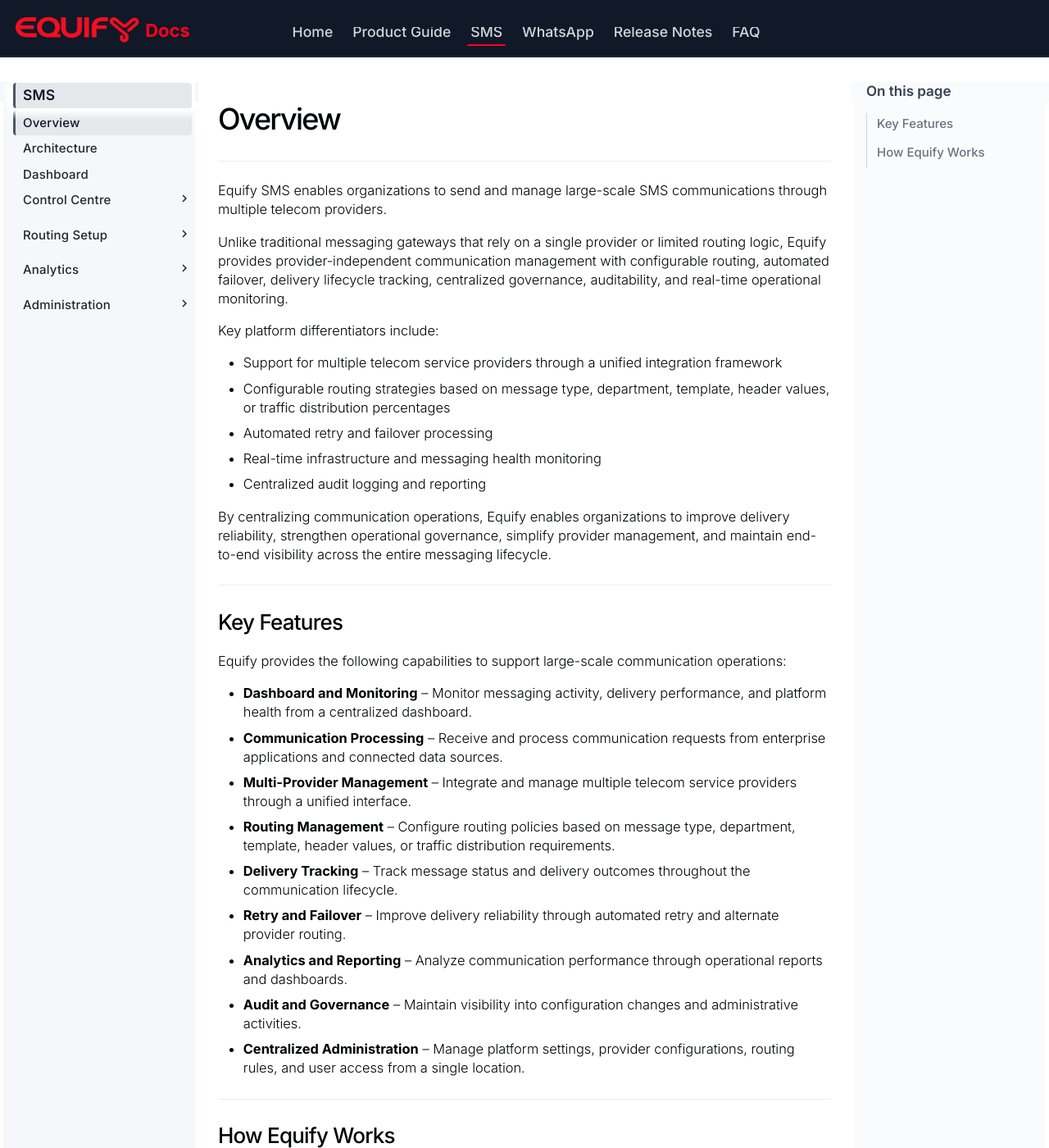
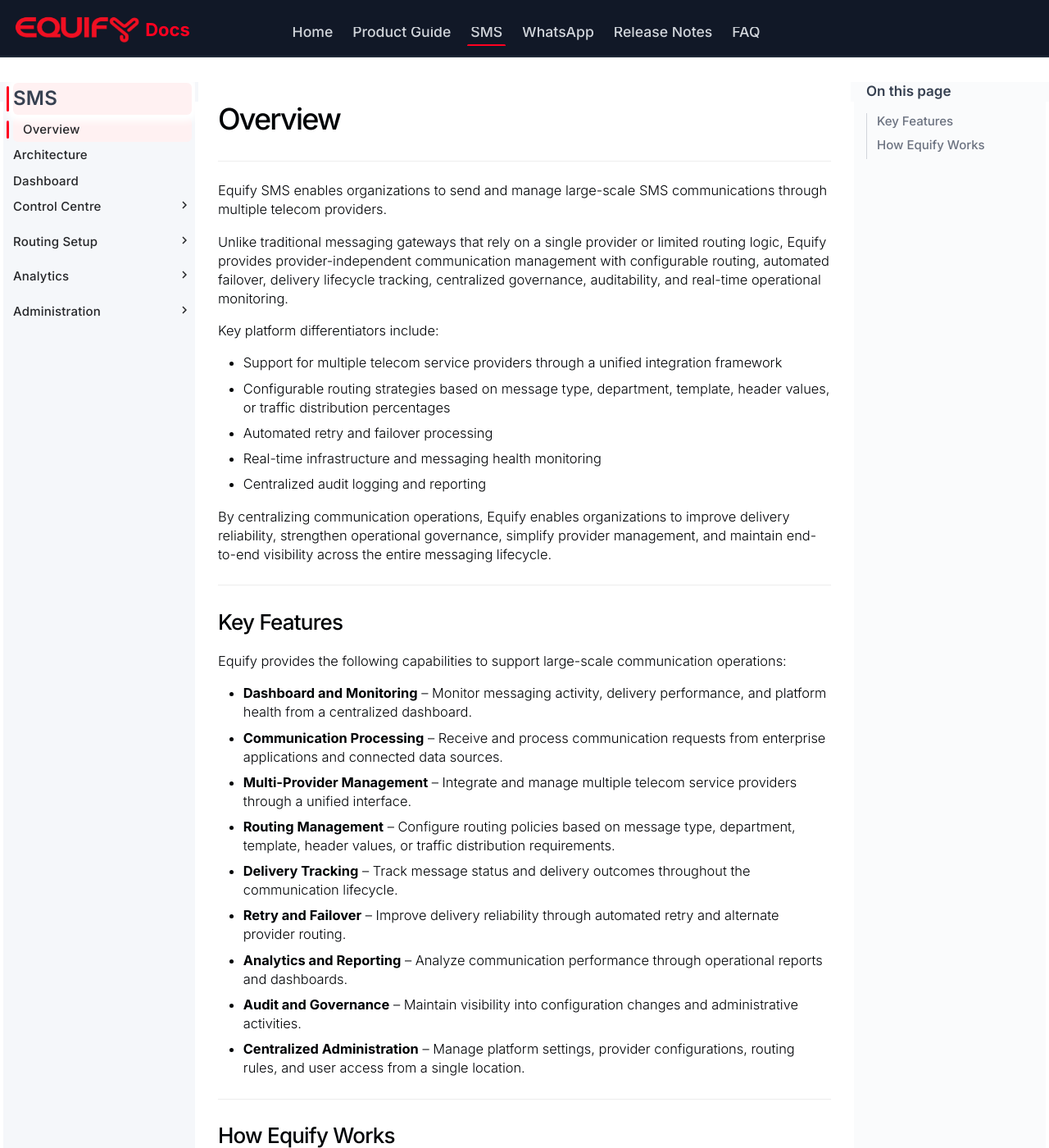
Before and after one commit to Selvamani1068/Equify, an MkDocs documentation site: the page built from docs/overview.md, in a window 1280 px wide and 1400 px high. Shown: the whole window at 82% size. Built offline with MkDocs 1.6.1 and Material for MkDocs 9.7.7, drawn with Linux system fonts in a browser that asks for light colours.

Commit message:
Revert custom.css changes

```diff
--- a/docs/stylesheets/custom.css
+++ b/docs/stylesheets/custom.css
@@ -163,8 +163,8 @@
 
 /* Navigation section titles */
 .md-sidebar--primary .md-nav__item--section > .md-nav__link {
-    font-size: 0.85rem !important;
-    font-weight: 400;
+    font-size: 0.95rem !important;
+    font-weight: 600;
 }
 
 /* =====================================================
@@ -197,6 +197,25 @@
 .md-sidebar--secondary .md-nav__link:hover {
     color: #2563eb !important;
 }
+
+/* Active item */
+.md-sidebar--secondary .md-nav__link--active {
+    color: #2563eb !important;
+    font-weight: 600 !important;
+}
+
+/* Blue indicator bar */
+.md-sidebar--secondary .md-nav__link--active::before {
+    content: "";
+    position: absolute;
+    left: -17px;
+    top: 0;
+    height: 100%;
+    width: 3px;
+    background: #2563eb;
+    border-radius: 2px;
+}
+
 /* H3 items */
 .md-sidebar--secondary .md-nav__list .md-nav__list .md-nav__link {
     color: #9ca3af !important;
@@ -240,6 +259,17 @@
     color: #36383c !important;
     font-weight: 400;
     font-size: 0.78rem;
+}
+
+/* Active Page */
+.md-sidebar--primary .md-nav__link--active {
+    color: #ff0020 !important;
+    font-weight: 600 !important;
+}
+
+/* Hover */
+.md-sidebar--primary .md-nav__link:hover {
+    color: #ff0020 !important;
 }
 
 /* Reduce gap between logo and title */
@@ -504,7 +534,7 @@
 
 .md-header__title {
     position: relative;
-    top: -20px;
+    top: 27px;
 }
 
 .md-header__title {
@@ -535,7 +565,116 @@
    =================================== */
 
 :root {
-    --equify-accent: #6b7280;
+    --equify-red: #ff0020;
+}
+
+/* Active top menu underline */
+.md-tabs__item--active::after {
+    background: var(--equify-red) !important;
+}
+
+/* Active top menu text */
+.md-tabs__link--active {
+    color: var(--equify-red) !important;
+}
+
+/* Menu hover */
+.md-tabs__link:hover {
+    color: var(--equify-red) !important;
+}
+
+/* Active TOC item */
+.md-sidebar--secondary .md-nav__link--active {
+    color: var(--equify-red) !important;
+}
+
+/* TOC active indicator line */
+.md-sidebar--secondary .md-nav__link--active::before {
+    background: var(--equify-red) !important;
+}
+
+/* Parent active TOC item */
+.md-sidebar--secondary .md-nav__item--active > .md-nav__link {
+    background: var(--equify-red) !important;
+}
+
+/* TOC hover */
+.md-sidebar--secondary .md-nav__link:hover {
+    color: var(--equify-red) !important;
+}
+
+
+
+.md-typeset a:hover {
+    color: #cc0019;
+}
+
+/* Active page */
+.md-sidebar--primary .md-nav__link--active {
+    color: #374151 !important;       /* keep text dark */
+    font-weight: 600 !important;
+
+    background: #fff1f2 !important;  /* pale red */
+    border-radius: 6px;
+    padding-left: 12px !important;
+
+    position: relative;
+}
+
+/* Red indicator bar */
+.md-sidebar--primary .md-nav__link--active::before {
+    content: "";
+    position: absolute;
+    left: -8px;
+    top: 4px;
+    bottom: 4px;
+    width: 3px;
+    background: #ff0020;
+    border-radius: 2px;
+}
+
+/* Hover effect */
+.md-sidebar--primary .md-nav__link:hover {
+    background: #fff5f5;
+    border-radius: 6px;
+    color: inherit !important;
+}
+
+.md-sidebar--primary .md-nav__item--active > .md-nav__link {
+    color: #374151 !important;
+    background: #fff1f2 !important;
+    border-radius: 6px;
+    position: relative;
+}
+
+.md-sidebar--primary .md-nav__item--active > .md-nav__link::before {
+    content: "";
+    position: absolute;
+    left: -8px;
+    top: 4px;
+    bottom: 4px;
+    width: 3px;
+    background: #ff0020;
+    border-radius: 2px;
+}
+
+/* Active TOC item - all levels */
+.md-sidebar--secondary .md-nav__link--active,
+.md-sidebar--secondary .md-nav__item .md-nav__link--active {
+    color: #ff1f3d !important;
+    font-weight: 600 !important;
+}
+
+/* Active nested TOC items */
+.md-sidebar--secondary .md-nav__list .md-nav__link--active {
+    color: #ff1f3d !important;
+}
+
+/* Active H3/H4 items */
+.md-sidebar--secondary .md-nav__list .md-nav__list .md-nav__link--active,
+.md-sidebar--secondary .md-nav__list .md-nav__list .md-nav__list .md-nav__link--active {
+    color: #ff1f3d !important;
+    font-weight: 600 !important;
 }
 
 /* Pull logo/title/search upward */
@@ -579,7 +718,7 @@
 
 /* Section titles (Overview, Architecture, Dashboard, etc.) */
 .md-sidebar--primary .md-nav__item--section > .md-nav__link {
-    font-size: 0.85rem !important;
+    font-size: 1.2rem !important;
     line-height: 1.2 !important;
     padding-top: 5px !important;
     padding-bottom: 5px !important;
@@ -587,7 +726,7 @@
 
 .md-sidebar--primary > .md-sidebar__scrollwrap
 .md-nav > .md-nav__list > .md-nav__item > .md-nav__link {
-    font-size: 0.87rem !important;
+    font-size: 1.2rem !important;
     font-weight: 600 !important;
 }
 
@@ -1486,93 +1625,3 @@
     font-size: 0.8rem;
     color: #3e3f43;
 }
-
-:root {
-    --equify-accent: #6b7280; /* enterprise grey */
-}
-.md-header__title .md-header__topic,
-.md-header__title .md-ellipsis {
-    display: none !important;
-}
-
-/* Static "Docs" label */
-.md-header__title::after {
-    content: "Docs";
-    display: inline-block;
-    color: #ff0020 !important;
-    font-weight: 700;
-    font-size: 1.1rem;
-}
-
-/* =====================================================
-   LEFT SIDEBAR — ACTIVE STATE & HOVER (all nesting levels)
-   ===================================================== */
-
-:root {
-    --equify-accent: #4b5563;    /* indicator bar color */
-    --equify-active-bg: #e5e7eb; /* clearly darker than sidebar bg */
-    --equify-hover-bg: #edeff2;
-}
-
-.md-sidebar--primary .md-nav__link {
-    border-radius: 4px;
-    border-left: 3px solid transparent; /* reserve space so active doesn't shift layout */
-    padding-left: 9px !important;
-    transition: background-color .15s ease, color .15s ease;
-}
-
-/* HOVER — matched at every nesting depth */
-.md-sidebar--primary .md-nav__link:hover,
-.md-sidebar--primary .md-nav__list .md-nav__list .md-nav__link:hover,
-.md-sidebar--primary .md-nav__list .md-nav__list .md-nav__list .md-nav__link:hover {
-    background: var(--equify-hover-bg) !important;
-    color: #111827 !important;
-}
-
-/* ACTIVE — matched at every nesting depth so specificity always wins */
-.md-sidebar--primary .md-nav__link--active,
-.md-sidebar--primary .md-nav__list .md-nav__list .md-nav__link--active,
-.md-sidebar--primary .md-nav__list .md-nav__list .md-nav__list .md-nav__link--active,
-.md-sidebar--primary .md-nav__item--active > .md-nav__link,
-.md-sidebar--primary .md-nav__list .md-nav__list .md-nav__item--active > .md-nav__link,
-.md-sidebar--primary .md-nav__list .md-nav__list .md-nav__list .md-nav__item--active > .md-nav__link {
-    background: var(--equify-active-bg) !important;
-    color: #111827 !important;
-    font-weight: 600 !important;
-    border-left: 3px solid var(--equify-accent) !important;
-}
-
-/* =====================================================
-   RIGHT SIDEBAR (TOC) — ACTIVE STATE & HOVER, ALL LEVELS
-   ===================================================== */
-
-:root {
-    --equify-toc-active-bg: #e5e7eb;
-    --equify-toc-hover-bg: #f0f1f3;
-    --equify-toc-bar: #4b5563;
-}
-
-.md-sidebar--secondary .md-nav__link {
-    border-radius: 4px;
-    padding: 3px 8px !important;
-    margin-left: -8px;
-    transition: background-color .15s ease, color .15s ease;
-    border-left: none !important;
-}
-
-/* HOVER — every nesting depth */
-.md-sidebar--secondary .md-nav__link:hover,
-.md-sidebar--secondary .md-nav__list .md-nav__list .md-nav__link:hover,
-.md-sidebar--secondary .md-nav__list .md-nav__list .md-nav__list .md-nav__link:hover {
-    background: var(--equify-toc-hover-bg) !important;
-    color: #111827 !important;
-}
-
-/* ACTIVE — every nesting depth, background + bold + colored text */
-.md-sidebar--secondary .md-nav__link--active,
-.md-sidebar--secondary .md-nav__list .md-nav__list .md-nav__link--active,
-.md-sidebar--secondary .md-nav__list .md-nav__list .md-nav__list .md-nav__link--active {
-    background: var(--equify-toc-active-bg) !important;
-    color: #111827 !important;
-    font-weight: 600 !important;
-}
```
